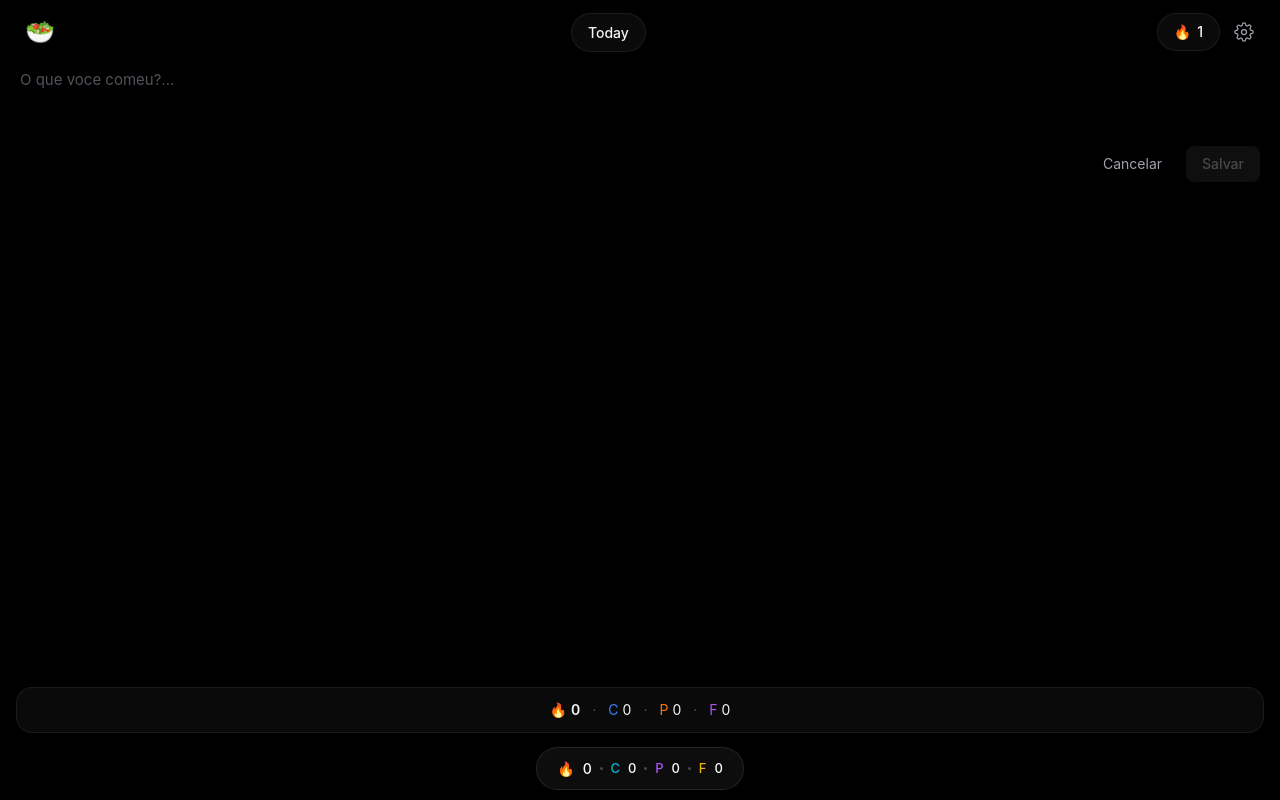
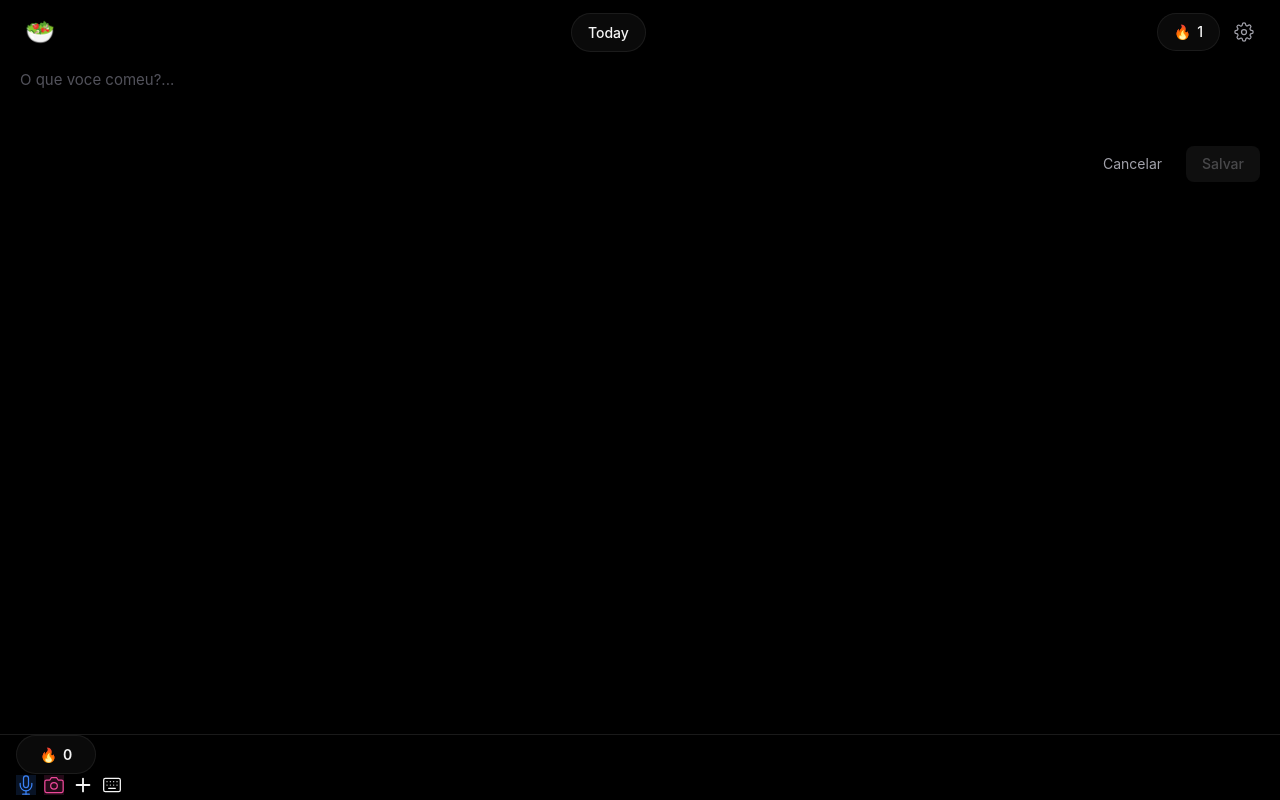
Before and after one commit to pedrohenrimoreira/NutriPal, a React (Vite) app in the folder frontend/: page / in a window 1280 px wide. Both pictures are taken after a click on the button "Start logging your meals...". Built offline with nearby package versions, Linux system fonts and the light colour scheme.

Commit message:
fix: restore circular colored buttons, use bottom:0 for iOS keyboard positioning

```diff
--- a/frontend/src/components/journal/ActionBar.tsx
+++ b/frontend/src/components/journal/ActionBar.tsx
@@ -2,8 +2,10 @@
  * components/journal/ActionBar.tsx
  *
  * Two modes:
- * - Keyboard closed → totals pill (🔥 cal • C • P • F)
- * - Keyboard open   → iOS 26 inputAccessoryView glued above keyboard
+ * - isEditing = false → totals pill (🔥 cal • C • P • F) in normal flow
+ * - isEditing = true  → iOS-style inputAccessoryView, position:fixed bottom:0
+ *                       Works on iOS Safari 15+ (fixed = visual viewport) and
+ *                       Android Chrome (layout resizes → bottom:0 = top of keyboard)
  */
 
 import { useRef, type ChangeEvent } from 'react';
@@ -13,7 +15,7 @@ type ImageSource = 'camera' | 'library';
 
 interface ActionBarProps {
   totals: NutritionTotals;
-  keyboardOffset: number;
+  isEditing: boolean;
   isListening: boolean;
   onAddSavedMeal: () => void;
   onImageSelected: (file: File, source: ImageSource) => void;
@@ -23,7 +25,7 @@ interface ActionBarProps {
 
 export function ActionBar({
   totals,
-  keyboardOffset,
+  isEditing,
   isListening,
   onAddSavedMeal,
   onImageSelected,
@@ -31,7 +33,6 @@ export function ActionBar({
   onDismissKeyboard,
 }: ActionBarProps) {
   const fileInputRef = useRef<HTMLInputElement>(null);
-  const isKeyboardOpen = keyboardOffset > 0;
 
   const handleFileSelected = (e: ChangeEvent<HTMLInputElement>) => {
     const file = e.target.files?.[0];
@@ -45,8 +46,8 @@ export function ActionBar({
   const prot = Math.round(totals.protein_g);
   const fat = Math.round(totals.fat_g);
 
-  /* ── Keyboard closed: macro summary pill ── */
-  if (!isKeyboardOpen) {
+  /* ── Keyboard closed: macro summary pill in normal flow ── */
+  if (!isEditing) {
     return (
       <div className="totals-bar">
         <div className="totals-pill">
@@ -66,7 +67,7 @@ export function ActionBar({
     );
   }
 
-  /* ── Keyboard open: iOS 26 accessory bar ── */
+  /* ── Keyboard open: accessory bar fixed at bottom:0 ── */
   return (
     <>
       <input
@@ -77,25 +78,45 @@ export function ActionBar({
         onChange={handleFileSelected}
       />
       <div
-        className="keyboard-accessory"
-        style={{ bottom: keyboardOffset }}
+        className="action-bar"
+        style={{
+          position: 'fixed',
+          bottom: 0,
+          left: 0,
+          right: 0,
+          zIndex: 50,
+          background: 'var(--bg-primary)',
+          borderTop: '0.5px solid rgba(255,255,255,0.10)',
+          paddingBottom: 'calc(4px + env(safe-area-inset-bottom, 0px))',
+          justifyContent: 'space-between',
+          paddingLeft: 16,
+          paddingRight: 12,
+        }}
       >
-        {/* Left: calories pill */}
-        <div className="accessory-cal-pill">
-          <span style={{ color: '#f97316' }}>🔥</span>
-          <span>{cal}</span>
-        </div>
+        {/* Calories pill — left */}
+        <button
+          className="pill px-4 py-2.5"
+          style={{ minWidth: '80px', justifyContent: 'center' }}
+        >
+          <span>🔥</span>
+          <span className="font-semibold">{cal}</span>
+        </button>
 
-        {/* Right: action icons */}
-        <div className="accessory-actions">
+        {/* Action buttons — right */}
+        <div className="flex items-center gap-2">
           {/* Mic */}
           <button
-            className={`accessory-btn${isListening ? ' active' : ''}`}
+            className="action-btn"
             onClick={onToggleMic}
             aria-label={isListening ? 'Parar gravação' : 'Gravar voz'}
-            style={isListening ? { animation: 'pulse-mic 1.5s ease-in-out infinite' } : undefined}
+            style={{
+              background: isListening ? 'rgba(239,68,68,0.2)' : 'rgba(59,130,246,0.15)',
+              borderColor: isListening ? 'rgba(239,68,68,0.4)' : 'rgba(59,130,246,0.3)',
+              color: isListening ? '#ef4444' : '#3b82f6',
+              animation: isListening ? 'pulse-mic 1.5s ease-in-out infinite' : undefined,
+            }}
           >
-            <svg width="22" height="22" viewBox="0 0 24 24" fill="none" stroke="currentColor" strokeWidth="1.8" strokeLinecap="round" strokeLinejoin="round">
+            <svg width="20" height="20" viewBox="0 0 24 24" fill="none" stroke="currentColor" strokeWidth="1.5" strokeLinecap="round" strokeLinejoin="round">
               <path d="M12 1a3 3 0 0 0-3 3v8a3 3 0 0 0 6 0V4a3 3 0 0 0-3-3z" />
               <path d="M19 10v2a7 7 0 0 1-14 0v-2" />
               <line x1="12" y1="19" x2="12" y2="23" />
@@ -103,13 +124,18 @@ export function ActionBar({
             </svg>
           </button>
 
-          {/* Camera / library */}
+          {/* Camera */}
           <button
-            className="accessory-btn"
+            className="action-btn"
             onClick={() => fileInputRef.current?.click()}
             aria-label="Escolher imagem"
+            style={{
+              background: 'rgba(236,72,153,0.15)',
+              borderColor: 'rgba(236,72,153,0.3)',
+              color: '#ec4899',
+            }}
           >
-            <svg width="22" height="22" viewBox="0 0 24 24" fill="none" stroke="currentColor" strokeWidth="1.8" strokeLinecap="round" strokeLinejoin="round">
+            <svg width="20" height="20" viewBox="0 0 24 24" fill="none" stroke="currentColor" strokeWidth="1.5" strokeLinecap="round" strokeLinejoin="round">
               <path d="M23 19a2 2 0 0 1-2 2H3a2 2 0 0 1-2-2V8a2 2 0 0 1 2-2h4l2-3h6l2 3h4a2 2 0 0 1 2 2z" />
               <circle cx="12" cy="13" r="4" />
             </svg>
@@ -117,7 +143,7 @@ export function ActionBar({
 
           {/* Add saved meal */}
           <button
-            className="accessory-btn"
+            className="action-btn"
             onClick={onAddSavedMeal}
             aria-label="Adicionar refeição salva"
           >
@@ -129,19 +155,21 @@ export function ActionBar({
 
           {/* Dismiss keyboard */}
           <button
-            className="accessory-btn"
+            className="action-btn"
             onClick={onDismissKeyboard}
             aria-label="Fechar teclado"
           >
-            <svg width="24" height="24" viewBox="0 0 24 24" fill="none" stroke="currentColor" strokeWidth="1.8" strokeLinecap="round" strokeLinejoin="round">
-              <rect x="2" y="3" width="20" height="13" rx="2" />
-              <line x1="7" y1="8" x2="7" y2="8" strokeWidth="2.5" />
-              <line x1="12" y1="8" x2="12" y2="8" strokeWidth="2.5" />
-              <line x1="17" y1="8" x2="17" y2="8" strokeWidth="2.5" />
-              <line x1="7" y1="12" x2="7" y2="12" strokeWidth="2.5" />
-              <line x1="12" y1="12" x2="12" y2="12" strokeWidth="2.5" />
-              <line x1="17" y1="12" x2="17" y2="12" strokeWidth="2.5" />
-              <polyline points="9 20 12 17 15 20" />
+            <svg width="20" height="20" viewBox="0 0 24 24" fill="none" stroke="currentColor" strokeWidth="1.5" strokeLinecap="round" strokeLinejoin="round">
+              <rect x="2" y="4" width="20" height="16" rx="2" ry="2" />
+              <line x1="6" y1="8" x2="6" y2="8" />
+              <line x1="10" y1="8" x2="10" y2="8" />
+              <line x1="14" y1="8" x2="14" y2="8" />
+              <line x1="18" y1="8" x2="18" y2="8" />
+              <line x1="6" y1="12" x2="6" y2="12" />
+              <line x1="10" y1="12" x2="10" y2="12" />
+              <line x1="14" y1="12" x2="14" y2="12" />
+              <line x1="18" y1="12" x2="18" y2="12" />
+              <line x1="8" y1="16" x2="16" y2="16" />
             </svg>
           </button>
         </div>
--- a/frontend/src/screens/JournalScreen.tsx
+++ b/frontend/src/screens/JournalScreen.tsx
@@ -255,7 +255,7 @@ export function JournalScreen({ onOpenSettings }: JournalScreenProps) {
         className="flex-1 overflow-y-auto px-5 pt-4"
         style={{
           WebkitOverflowScrolling: 'touch',
-          paddingBottom: keyboardOffset > 0 ? '56px' : '8px',
+          paddingBottom: isEditing ? '68px' : '8px',
         }}
         {...swipeHandlers}
       >
@@ -327,8 +327,8 @@ export function JournalScreen({ onOpenSettings }: JournalScreenProps) {
         </div>
       </div>
 
-      {/* Goals panel — hidden when keyboard is open */}
-      {keyboardOffset === 0 && (
+      {/* Goals panel — hidden when editing (keyboard open) */}
+      {!isEditing && (
         <div className="flex-shrink-0">
           <GoalsPanel
             isExpanded={goalsExpanded}
@@ -339,11 +339,11 @@ export function JournalScreen({ onOpenSettings }: JournalScreenProps) {
         </div>
       )}
 
-      {/* Bottom bar: totals pill (keyboard closed) or iOS accessory (keyboard open) */}
+      {/* Bottom bar: totals pill (keyboard closed) or accessory bar (keyboard open) */}
       <div className="flex-shrink-0">
         <ActionBar
           totals={totals}
-          keyboardOffset={keyboardOffset}
+          isEditing={isEditing}
           isListening={isListening}
           onAddSavedMeal={handleAddSavedMeal}
           onImageSelected={handleImageSelected}
```
